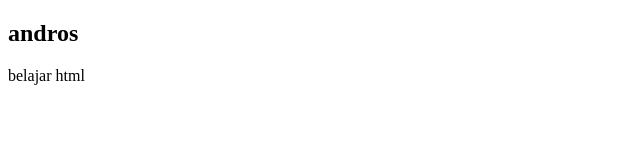
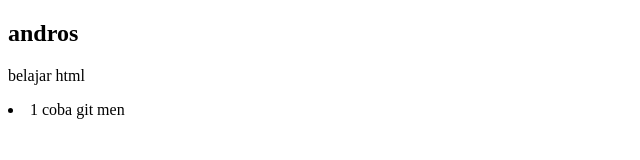
Before and after one commit to ahmdasyhr/learn-html, a plain HTML site: page index.html in a window 1280 px wide. Shown: the whole page, without its empty margins (0-640 px from the left). Drawn offline with Linux system fonts and the light colour scheme.

Commit message:
new data

```diff
--- a/index.html
+++ b/index.html
@@ -2,4 +2,5 @@
 <html>
     <h2> andros</h2>
     <p>belajar html</p>
+    <li>1 coba git men</li>
 </html>
```
